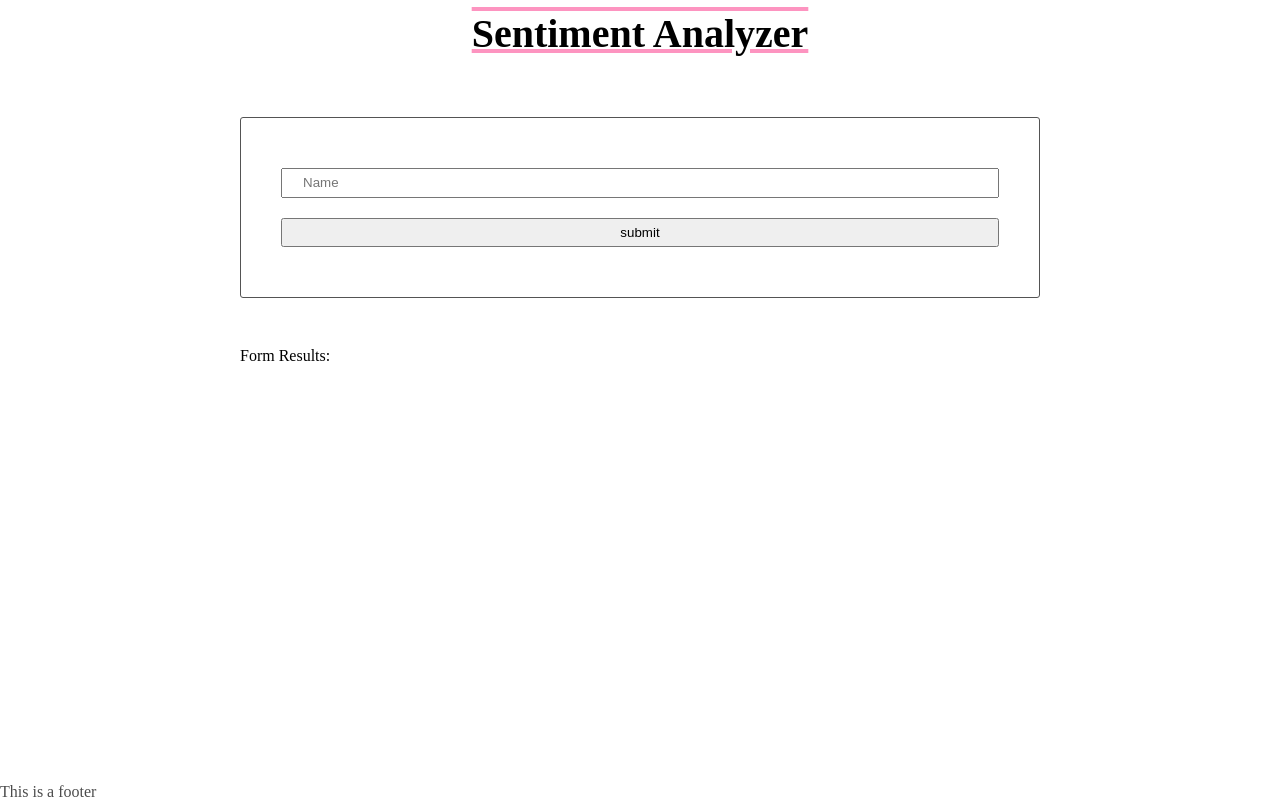
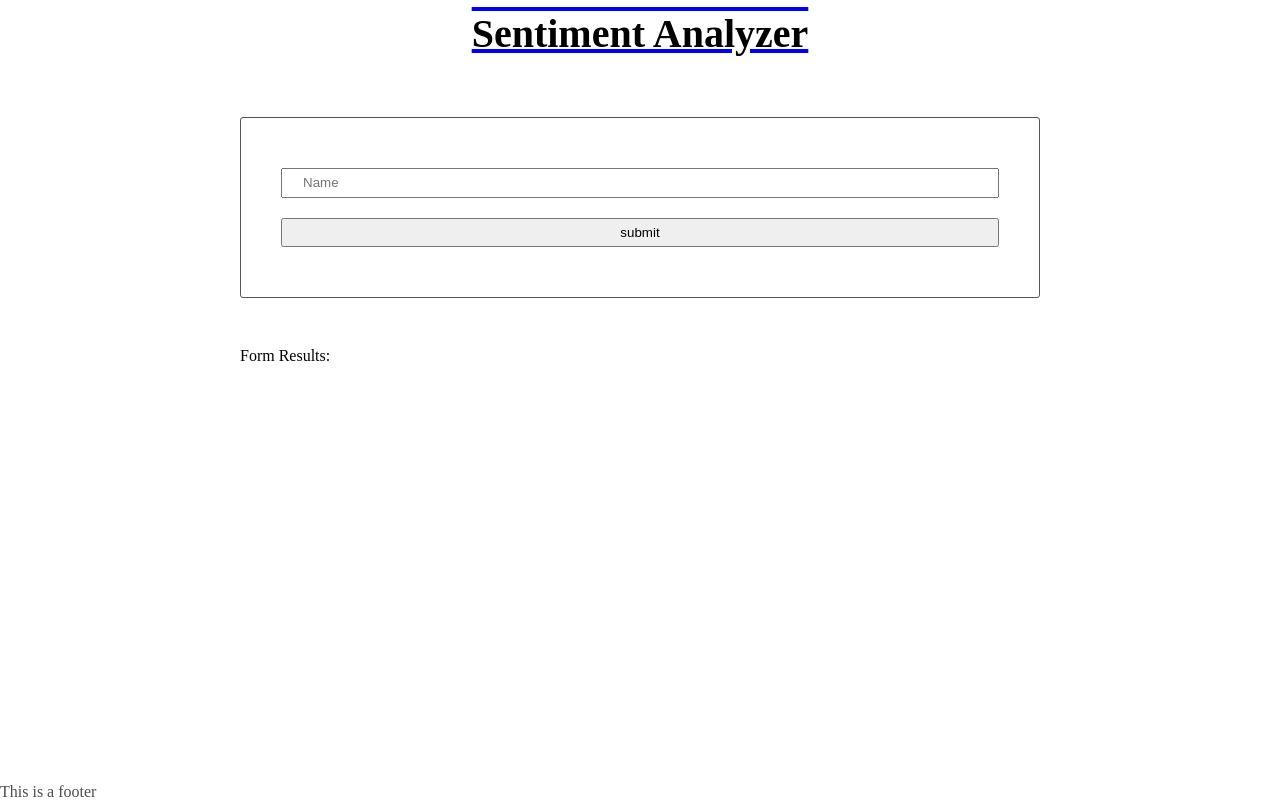
Before and after one commit to mjryan110/evaluate-news-nlp, a website built with webpack: page src/client/views/index.html in a window 1280 px wide. Built offline with nearby package versions, Linux system fonts and the light colour scheme.

Commit message:
update styling

```diff
--- a/src/client/styles/header.scss
+++ b/src/client/styles/header.scss
@@ -1,4 +1,4 @@
-$keycolor: rgb(253, 148, 192);
+$keycolor: blue;
 
 header {
     display: flex;
```
